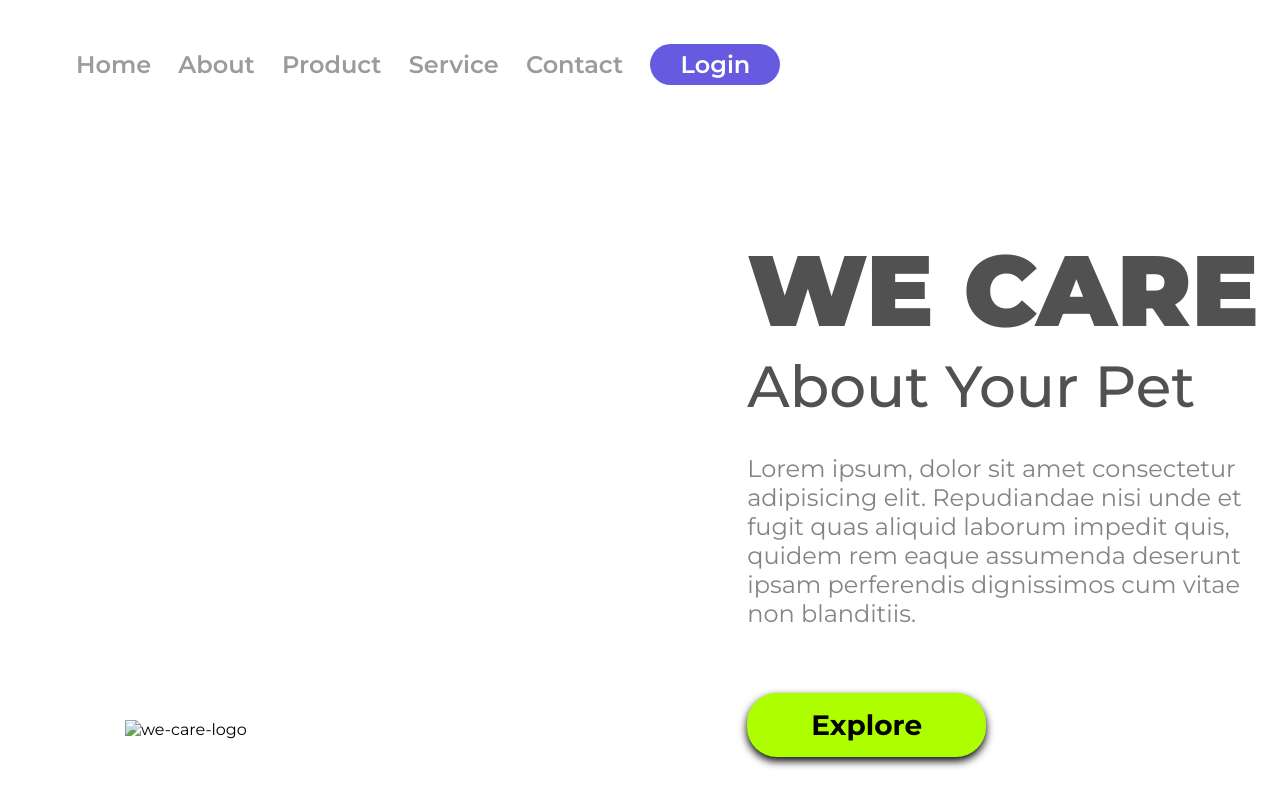
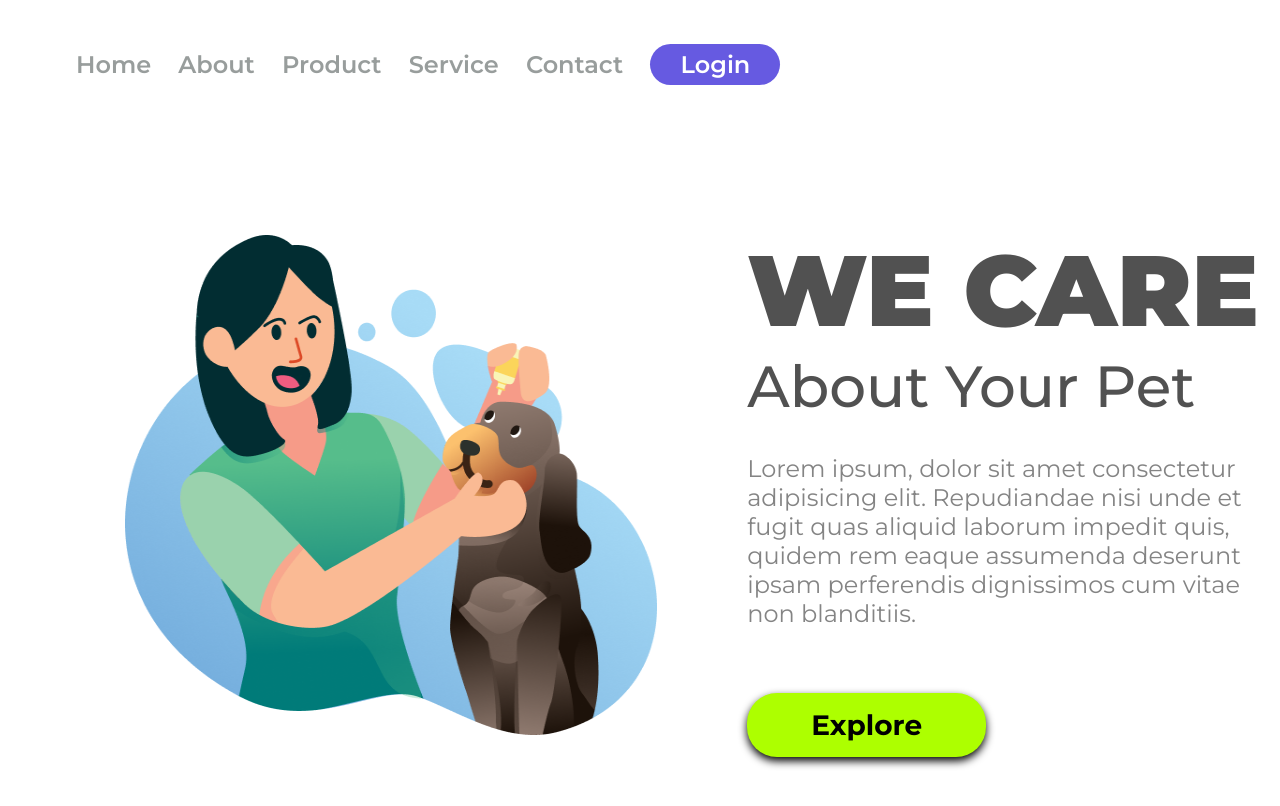
Before and after one commit to HubertSchamall/We-care, a plain HTML site: page index.html in a window 1280 px wide. Drawn offline with Linux system fonts and the light colour scheme.

Commit message:
img change

```diff
--- a/index.html
+++ b/index.html
@@ -20,7 +20,7 @@
         <button class="button-header">Login</button>
     </header>
     <main class="main">
-        <img src="./img-we-care/wecare.png" alt="we-care-logo" class="logo-image">
+        <img src="./img/wecare.png" alt="we-care-logo" class="logo-image">
 
         <section>
             <h1>WE CARE</h1>
```
